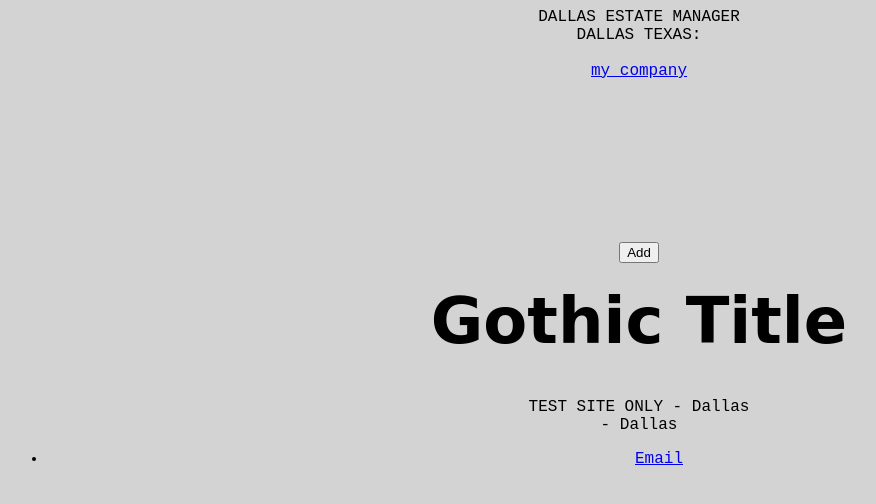
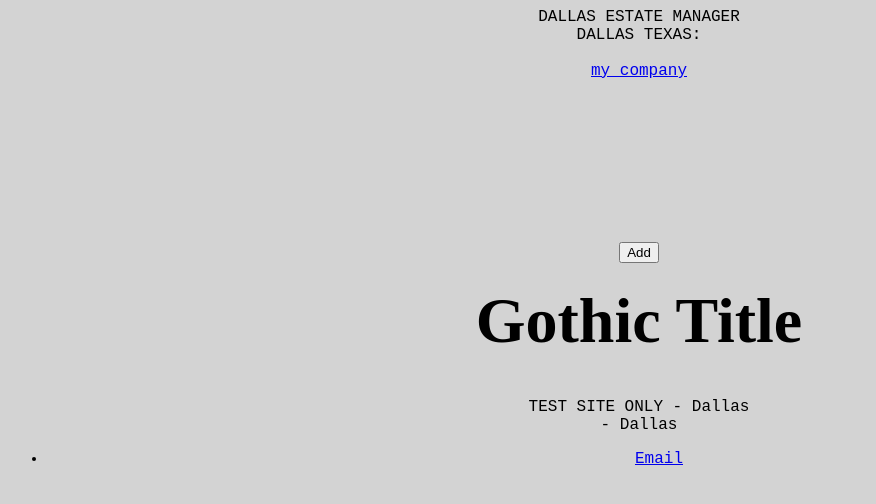
Before and after one commit to ssant01/dallasestatemanager, a plain HTML site: page index.html in a window 1280 px wide. Shown: the whole page, without its empty margins (1-877 px from the left). Drawn offline with Linux system fonts and the light colour scheme.

Commit message:
Update index.html

```diff
--- a/index.html
+++ b/index.html
@@ -21,7 +21,7 @@ DALLAS TEXAS:
   Add
 </button>
 
-<h1><span style="font-family: 'bastarda', cursive; font-weight: bold; font-size: 2em;">Gothic Title</span></h1>
+<h1><span style="font-family: 'bastarda'; font-weight: bold; font-size: 2em;">Gothic Title</span></h1>
 
 	<br>
 
```
